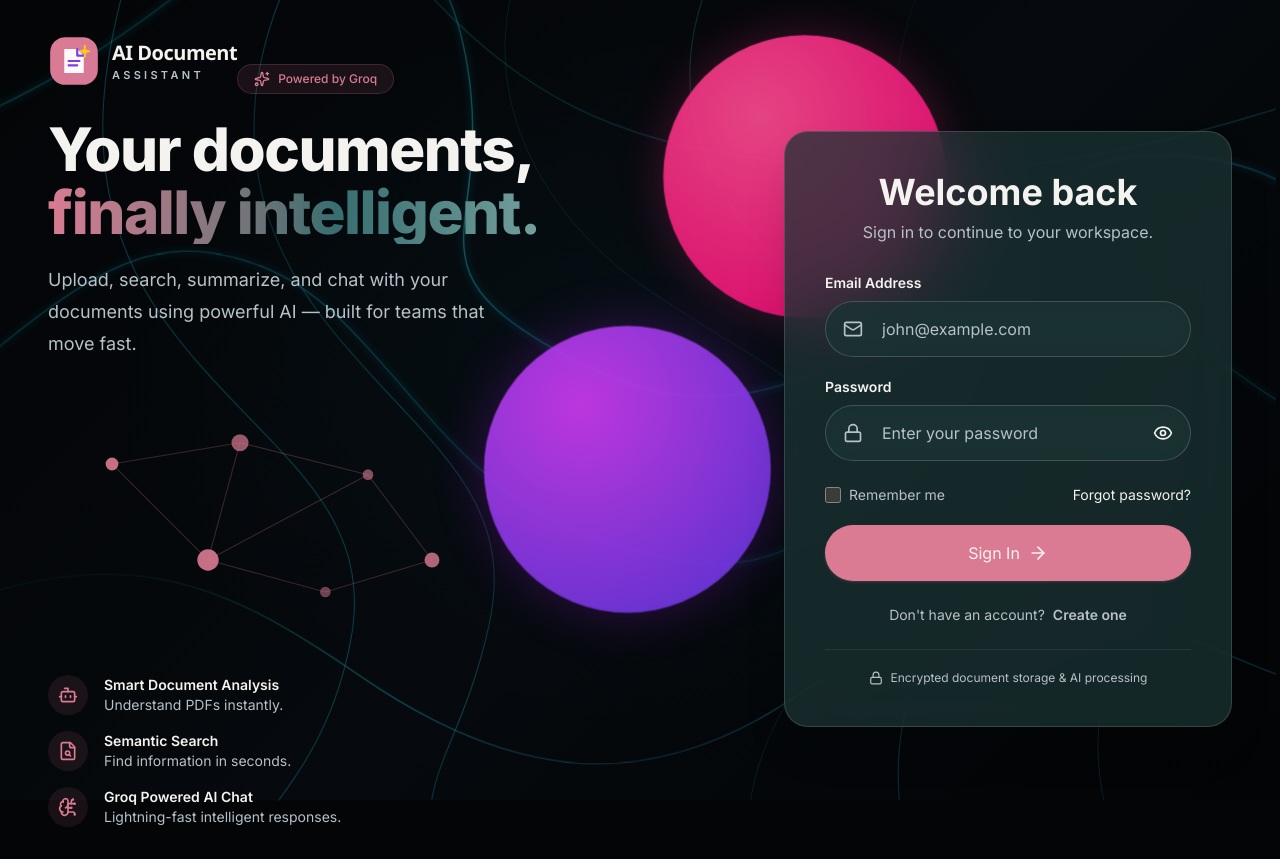
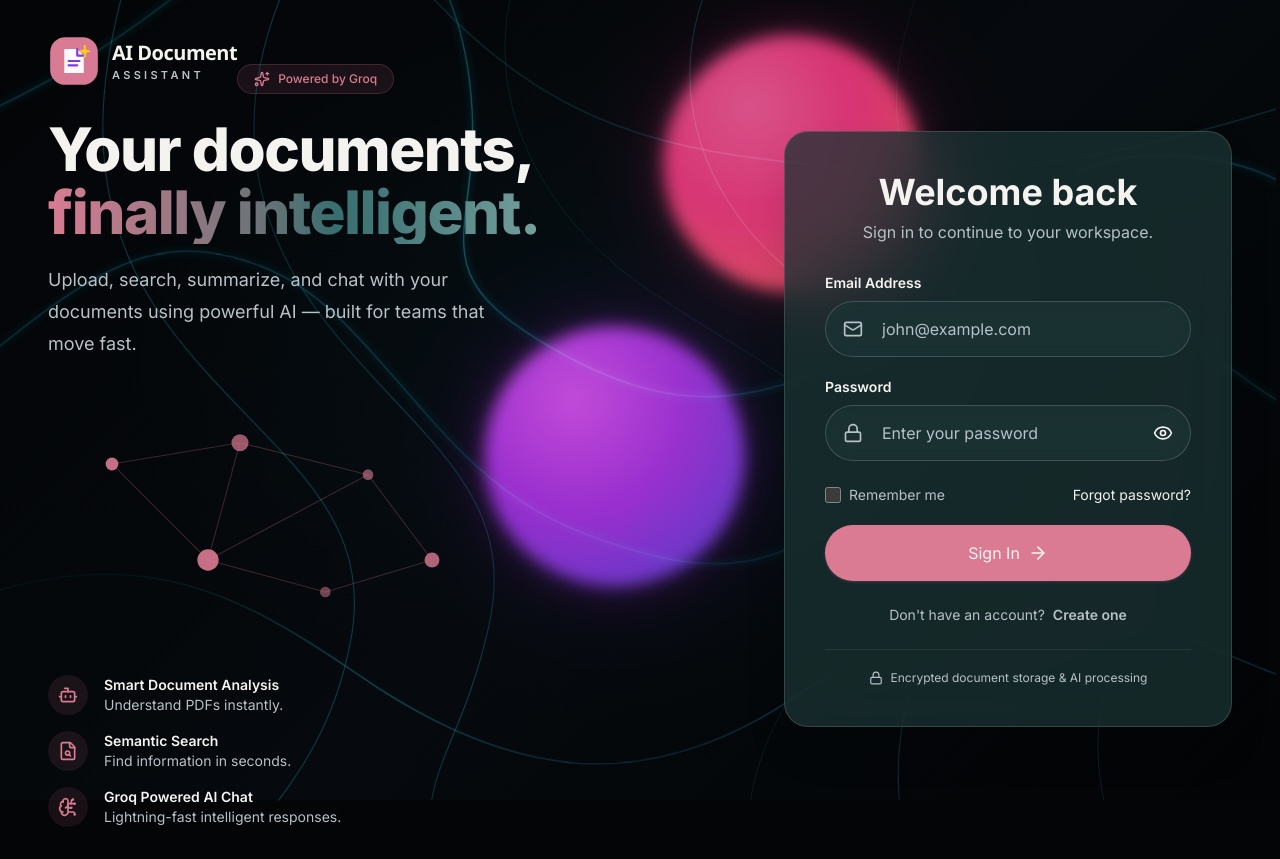
Before and after one commit to swarup-infy/AI-DOC-Assistant, a React (Vite) app in the folder frontend/: page /login in a window 1280 px wide. Built offline with nearby package versions, Linux system fonts and the light colour scheme; no server answers.

Commit message:
Polish login page animated orb gradients and soft glow

```diff
--- a/frontend/src/layouts/AuthLayout.module.css
+++ b/frontend/src/layouts/AuthLayout.module.css
@@ -31,27 +31,28 @@
   position: fixed;
   display: block;
   z-index: 1;
-  width: clamp(190px, 22vw, 300px);
-  height: clamp(190px, 22vw, 300px);
+  width: clamp(190px, 20vw, 280px);
+  height: clamp(190px, 20vw, 280px);
   border-radius: 50%;
   pointer-events: none;
-  opacity: .9;
+  opacity: .84;
   will-change: transform;
   backface-visibility: hidden;
-  filter: blur(.3px);
+  filter: blur(8px);
+  mix-blend-mode: screen;
 }
 .shell .pinkOrb {
   left: 64vw;
   top: -7vh;
-  background: radial-gradient(circle at 34% 28%, #ff4c91 0%, #f5167b 72%);
-  box-shadow: 0 0 52px rgba(245, 43, 131, .30);
+  background: radial-gradient(circle at 34% 28%, #ff5b9b 0%, #ff347f 42%, #ff4b68 76%, rgba(255, 75, 104, .82) 100%);
+  box-shadow: 0 0 44px rgba(245, 43, 131, .24), 0 0 100px rgba(245, 43, 131, .18);
   animation: pinkJourney 38s ease-in-out infinite alternate;
 }
 .shell .purpleOrb {
   left: 32vw;
   top: 46vh;
-  background: radial-gradient(circle at 34% 28%, #d23df5 0%, #7838e8 78%);
-  box-shadow: 0 0 58px rgba(169, 28, 228, .32);
+  background: radial-gradient(circle at 34% 28%, #e64cff 0%, #b52bf2 44%, #7638e8 82%, rgba(118, 56, 232, .82) 100%);
+  box-shadow: 0 0 48px rgba(169, 28, 228, .25), 0 0 104px rgba(169, 28, 228, .16);
   animation: purpleJourney 44s ease-in-out infinite alternate;
 }
 
@@ -77,7 +78,8 @@
   .pinkOrb, .purpleOrb {
     width: 155px;
     height: 155px;
-    opacity: .78;
+    opacity: .72;
+    filter: blur(6px);
   }
   .shell .pinkOrb { left: 61vw; top: -3vh; animation-duration: 44s; }
   .shell .purpleOrb { left: 12vw; top: 54vh; animation-duration: 50s; }
```
